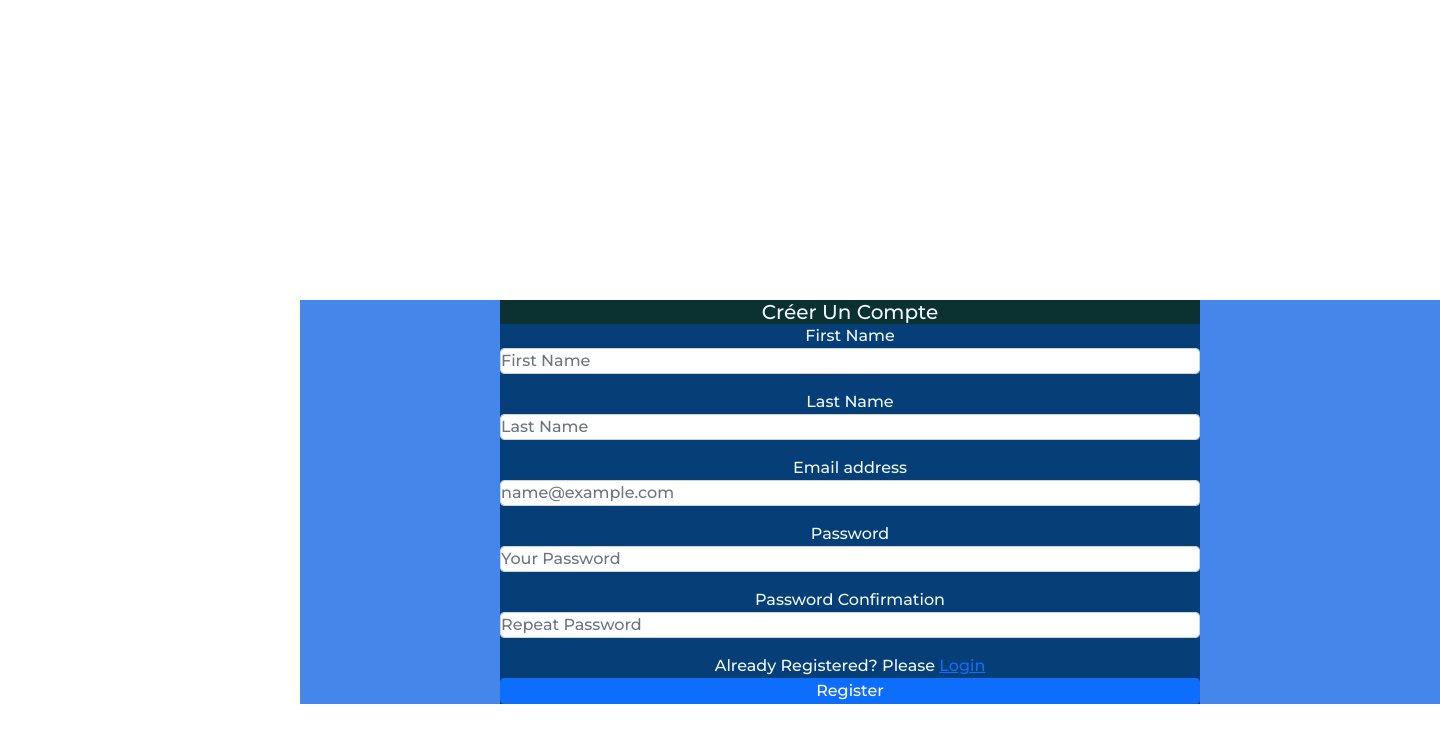
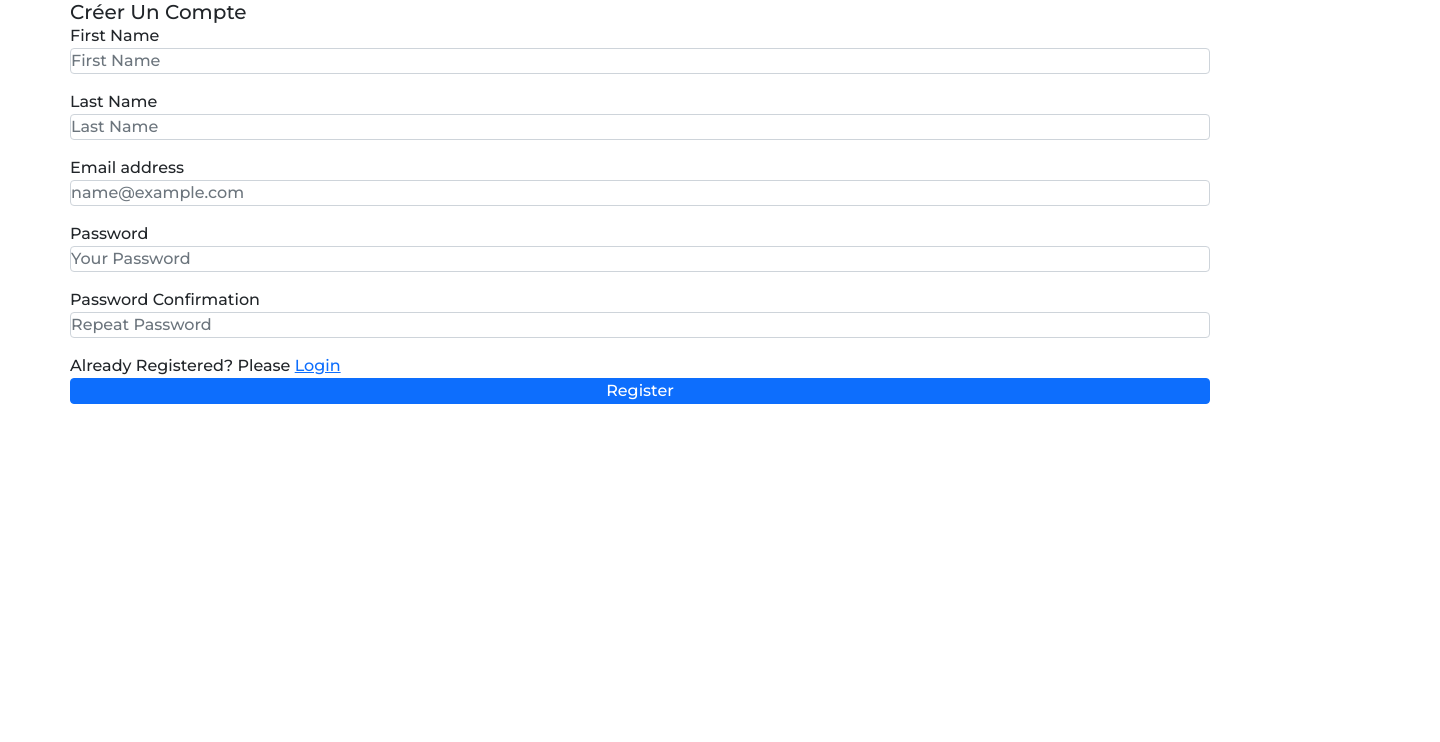
Before and after one commit to lina-22/ReactJs_C-C, a React (Create React App) app: page /registration in a window 1280 px wide. Shown: the top 742 px of the page, 1440 px wide, since content can reach past the window. Built offline with nearby package versions, Linux system fonts and the light colour scheme.

Commit message:
Registration and login pages layout fix

```diff
--- a/src/Pages/Admin/AdminDashBord.jsx
+++ b/src/Pages/Admin/AdminDashBord.jsx
@@ -8,7 +8,7 @@ function AdminDashBord() {
     <Container className="mx-auto">
     <div>
       <section className="AdminDashBoardImg">
-        <img src={AdminDashBoardImg} alt="" />
+        {/* <img src={AdminDashBoardImg} alt="" /> */}
       </section>
     </div>
     </Container>
--- a/src/Pages/Auth_Connexion/Login.jsx
+++ b/src/Pages/Auth_Connexion/Login.jsx
@@ -6,7 +6,6 @@ import { LOG_IN } from "../../actionTypes";
 import { AuthContext } from "../../contexts";
 import { BACKEND_URL } from "../../utils";
 import style from "./Login.css";
-
 
 function Login() {
   const { auth, authDispatch } = useContext(AuthContext);
@@ -18,8 +17,8 @@ function Login() {
   });
 
   useEffect(() => {
-    if(auth.user){
-      navigate('/');
+    if (auth.user) {
+      navigate("/");
     }
   });
 
@@ -71,7 +70,11 @@ function Login() {
 
   return (
     <div className="Loginmy-container">
-      <div className="mx-auto">
+       <div className="créerCompte">
+      <h5>Veuillez vous connecter</h5>
+      <hr />
+      </div>
+    <div className="mx-auto">
       <form onSubmit={onSubmitHandler}>
         <div className="Logininput-group">
           <label htmlFor="email">Email</label>
@@ -109,8 +112,8 @@ function Login() {
           />
         </div>
       </form>
-      </div>
     </div>
+     </div>
   );
 }
 
--- a/src/Pages/Auth_Connexion/Registration.css
+++ b/src/Pages/Auth_Connexion/Registration.css
@@ -1,4 +1,4 @@
-.registerCustomer{
+/* .registerCustomer{
     text-align: center;
     margin: 300px !important;
     margin: 300px !important;
@@ -12,10 +12,9 @@
     margin: 200px !important;
     background-color: rgb(6, 63, 119);
     width: 700px;
-    max-height: 100vh;
 }
 
 .créerCompte{
     background-color: rgb(11, 49, 49);
     margin: 100px;
-}
+} */
--- a/src/Pages/Auth_Connexion/Registration.jsx
+++ b/src/Pages/Auth_Connexion/Registration.jsx
@@ -77,7 +77,7 @@ function Registration() {
   };
 
   return (
-    <Container className="registerCustomer">
+    <Container className="mx-auto">
       <div className="register">
       <div className="créerCompte">
       <h5>Créer Un Compte</h5>
```
